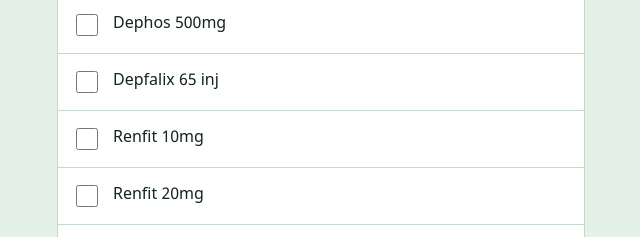
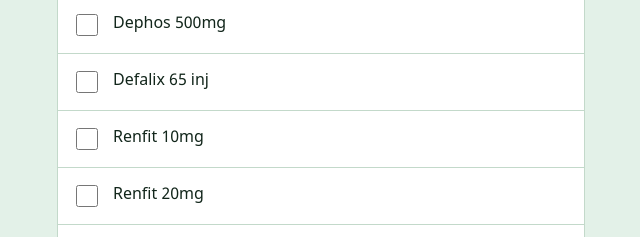
Before and after one commit to parvez1bd99-stack/Skf, a plain HTML site: page index.html in a window 1280 px wide. Shown: the part 5367-5604 px from the top of the page, 319-959 px from the left. Drawn offline with Linux system fonts and the light colour scheme.

Commit message:
Fix duplicate entries and correct spelling in PRODUCTS

```diff
--- a/index.html
+++ b/index.html
@@ -91,7 +91,7 @@
   " Tenalase 50mg injection",
 "exoren 1.25mg","exoren 2.5mg","exoren 5mg",
 "Zepter 2.5 mg","Zepter 5 mg","Zepter 7.5 mg",
-"Aldorin 50 mg","Cifibet 100mg","surliv 150mg","surliv300mg","Duoliv 5mg","Duoliv 10mg","resmit 80mg","resmit 100mg","oroxat 20mg","oroxat 50mg","oroxat 100mg","hemocrit 3000 inj","hemocrit 5000 inj","hemocrit 2000inj","Dephos 500mg","Depfalix 65 inj","Renfit 10mg","Renfit 20mg","Fericit 210mg","Vincet 5mg","creston 10mg","lipicon 10mg","cardon 50mg"
+"Aldorin 50 mg","Cifibet 100mg","surliv 150mg","surliv300mg","Duoliv 5mg","Duoliv 10mg","resmit 80mg","resmit 100mg","oroxat 20mg","oroxat 50mg","oroxat 100mg","hemocrit 3000 inj","hemocrit 5000 inj","hemocrit 2000inj","Dephos 500mg","Defalix 65 inj","Renfit 10mg","Renfit 20mg","Fericit 210mg","Vincet 5mg","creston 10mg","lipicon 10mg","cardon 50mg"
 ];
 // =================================
 // নামের আগে-পরের বাড়তি ফাঁকা মুছে দেয়
```
